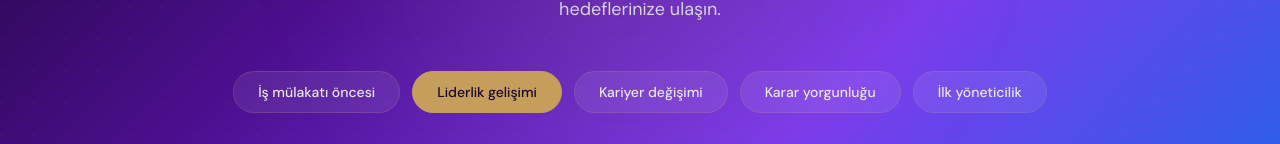
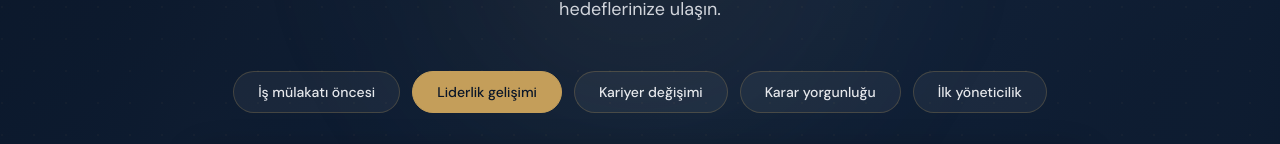
Before and after one commit to HAKAN8080/thorius-app, a Next.js app: page / in a window 1280 px wide. Shown: the part 409-553 px from the top of the page. Built offline with nearby package versions, Linux system fonts and the light colour scheme; no server answers.

Commit message:
Update hero: dark navy background with blurred coaching image overlay

```diff
--- a/src/components/HeroStorytelling.tsx
+++ b/src/components/HeroStorytelling.tsx
@@ -2,6 +2,7 @@
 
 import { useState, useEffect } from 'react';
 import { Sparkles } from 'lucide-react';
+import Image from 'next/image';
 
 interface Story {
   id: string;
@@ -90,24 +91,42 @@ export function HeroStorytelling() {
   return (
     <section
       className="relative overflow-hidden"
-      style={{
-        background: 'linear-gradient(135deg, #1a0533 0%, #4c0f8f 28%, #7c3aed 55%, #2563eb 80%, #0ea5e9 100%)',
-      }}
+      style={{ backgroundColor: '#0a1628' }}
     >
+      {/* Background Image - Blurred Coaching Session */}
+      <div className="pointer-events-none absolute inset-0">
+        <Image
+          src="/login-coaching.png"
+          alt=""
+          fill
+          className="object-cover opacity-[0.15]"
+          style={{ filter: 'blur(40px)' }}
+          priority
+        />
+      </div>
+
+      {/* Dark gradient overlay for readability */}
+      <div
+        className="pointer-events-none absolute inset-0"
+        style={{
+          background: 'linear-gradient(135deg, rgba(10, 22, 40, 0.85) 0%, rgba(15, 32, 56, 0.9) 50%, rgba(10, 22, 40, 0.95) 100%)',
+        }}
+      />
+
       {/* Subtle pattern overlay */}
       <div
-        className="pointer-events-none absolute inset-0 opacity-[0.05]"
+        className="pointer-events-none absolute inset-0 opacity-[0.04]"
         style={{
           backgroundImage: 'radial-gradient(circle at 2px 2px, #c49e5a 1px, transparent 0)',
           backgroundSize: '32px 32px',
         }}
       />
 
-      {/* Glow effect */}
+      {/* Golden glow effect */}
       <div
         className="pointer-events-none absolute left-1/2 top-0 h-[500px] w-[800px] -translate-x-1/2 rounded-full blur-3xl"
         style={{
-          background: 'radial-gradient(circle, rgba(196, 158, 90, 0.12) 0%, transparent 70%)',
+          background: 'radial-gradient(circle, rgba(196, 158, 90, 0.08) 0%, transparent 70%)',
         }}
       />
 
@@ -139,9 +158,9 @@ export function HeroStorytelling() {
               className="group relative overflow-hidden rounded-full px-6 py-2.5 text-sm font-medium transition-all duration-300"
               style={{
                 fontFamily: 'var(--font-dm-sans)',
-                backgroundColor: activeIndex === index ? '#c49e5a' : 'rgba(255, 255, 255, 0.08)',
-                color: activeIndex === index ? '#1a0533' : '#e5e7eb',
-                border: `1px solid ${activeIndex === index ? '#c49e5a' : 'rgba(196, 158, 90, 0.2)'}`,
+                backgroundColor: activeIndex === index ? '#c49e5a' : 'rgba(255, 255, 255, 0.05)',
+                color: activeIndex === index ? '#0a1628' : '#e5e7eb',
+                border: `1px solid ${activeIndex === index ? '#c49e5a' : 'rgba(196, 158, 90, 0.25)'}`,
               }}
             >
               {/* Hover shimmer */}
@@ -165,9 +184,10 @@ export function HeroStorytelling() {
               isAnimating ? 'opacity-0 scale-95' : 'opacity-100 scale-100'
             }`}
             style={{
-              backgroundColor: 'rgba(255, 255, 255, 0.03)',
-              borderColor: 'rgba(196, 158, 90, 0.15)',
-              backdropFilter: 'blur(10px)',
+              backgroundColor: 'rgba(255, 255, 255, 0.04)',
+              borderColor: 'rgba(196, 158, 90, 0.2)',
+              backdropFilter: 'blur(20px)',
+              boxShadow: '0 8px 32px rgba(0, 0, 0, 0.3)',
             }}
           >
             {/* Glow effect in card */}
```
